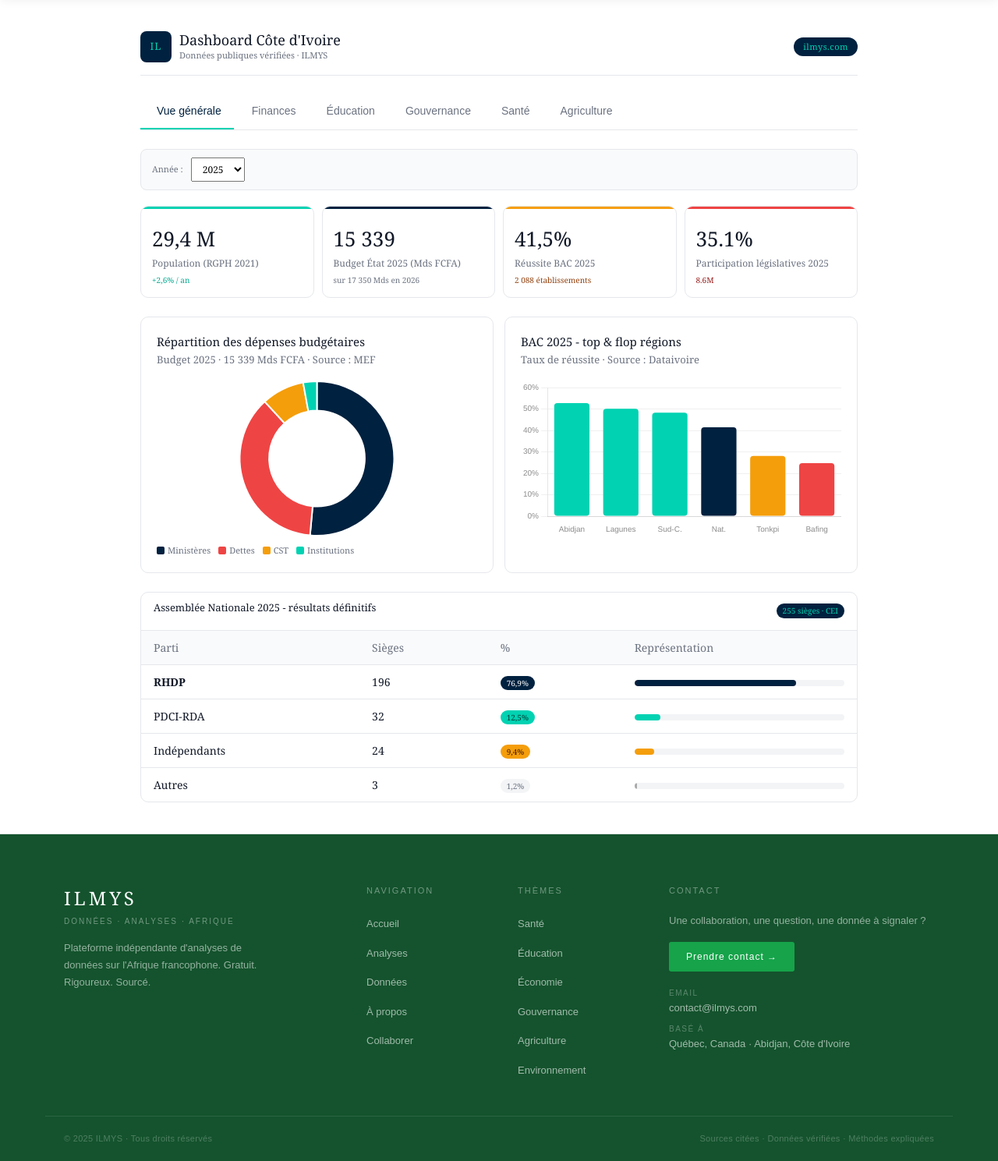
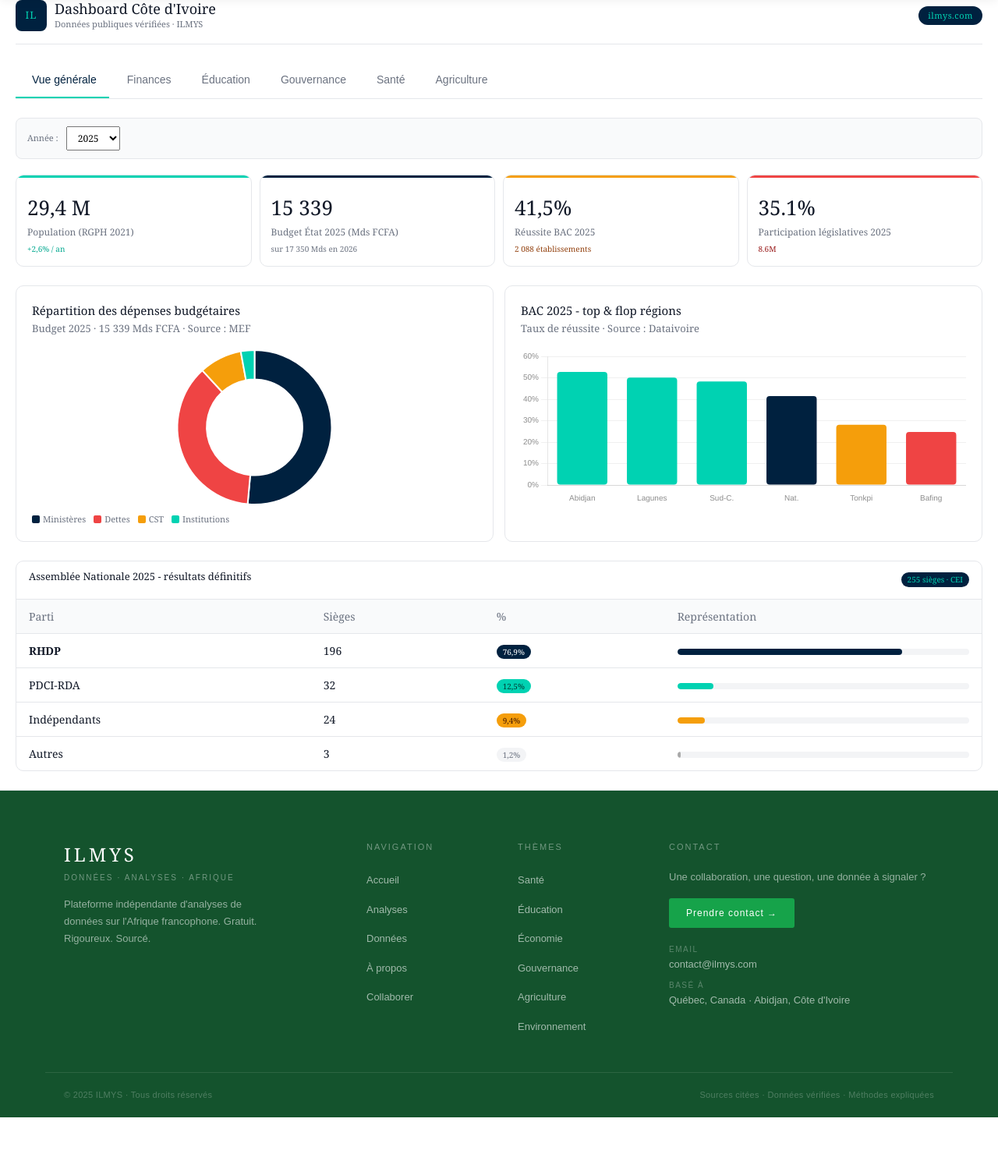
Before and after one commit to lynol/ilmys, a Flask app: page /dashboard in a window 1280 px wide. Shown: the part 68-1557 px from the top of the page at 78% size. After the commit the page ends 1501 px from the top, so only its background shows below. Run offline with Flask 3, Linux system fonts and the light colour scheme; data that the repository does not hold is empty; some libraries are stand-ins or nearby versions.

Commit message:
Dashboard MAJ

```diff
--- a/templates/dashboard.html
+++ b/templates/dashboard.html
@@ -3,8 +3,7 @@
 {% block title %}Dashboard - ILMYS{% endblock %}
 
 {% block content %}
-<div class="" style="max-width:960px;margin:40px auto;padding:0 20px">
-
+<div style="max-width:100%;margin:0;padding:0 20px">
     <!-- HEADER -->
     <div style="display:flex;align-items:center;justify-content:space-between;
                 padding-bottom:1rem;border-bottom:0.5px solid var(--border);
```
